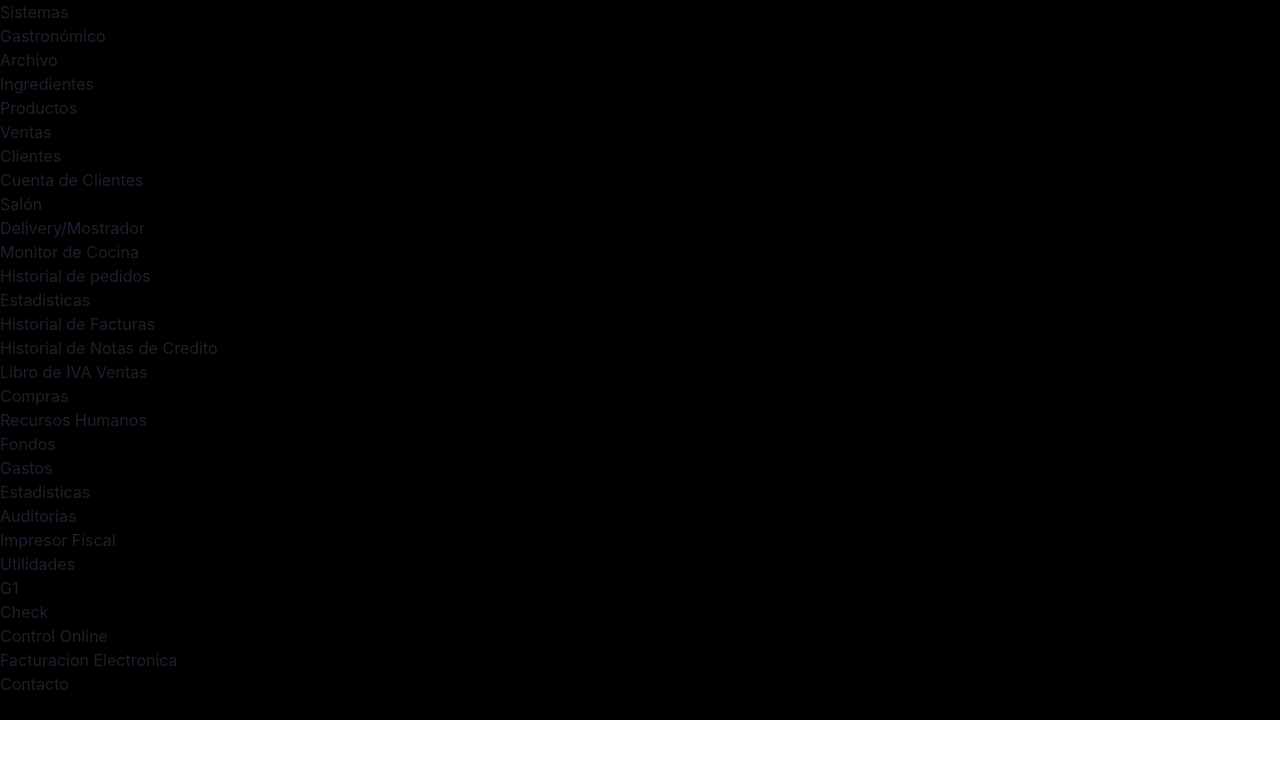
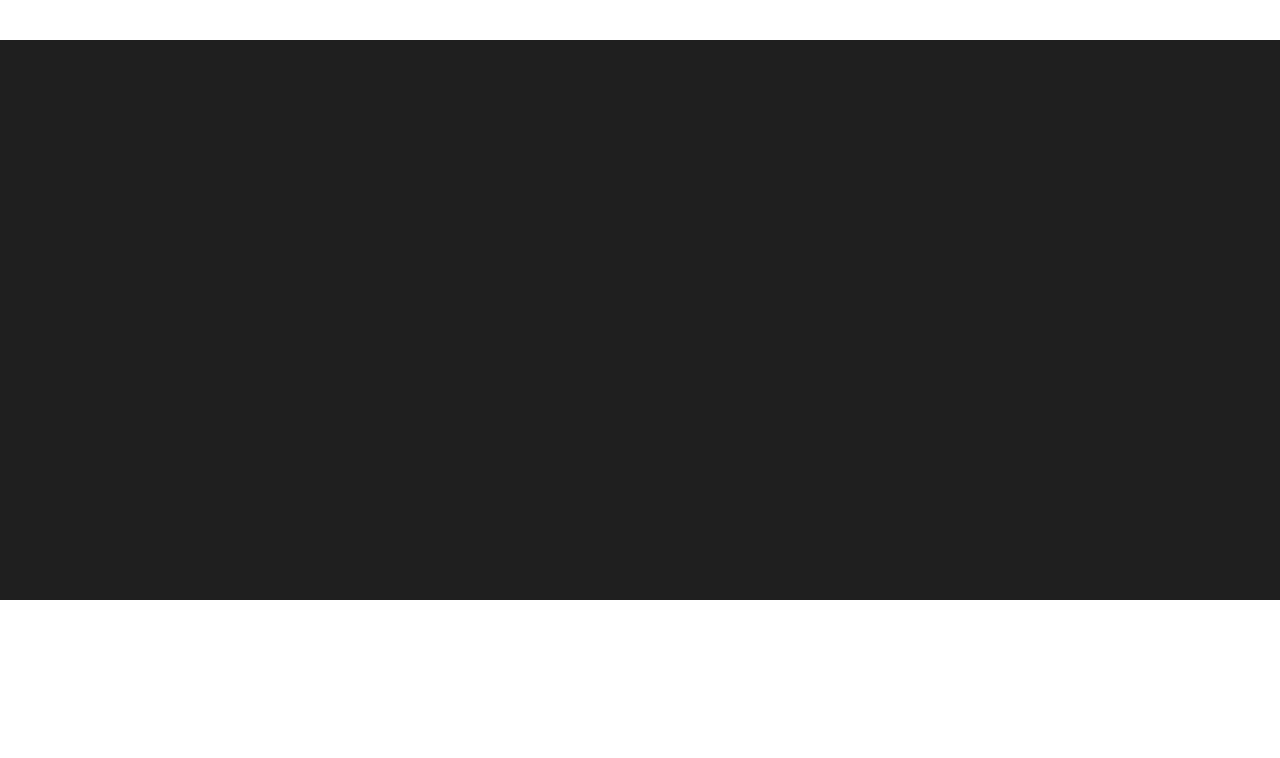
Before and after one commit to pabloVieyra/nucleo-wiki, a Next.js app: page / in a window 1280 px wide. Shown: the top 758 px of the page. Built offline with nearby package versions, Linux system fonts and the light colour scheme.

Commit message:
Cambios en el home

```diff
--- a/components/Home/HomePage.module.css
+++ b/components/Home/HomePage.module.css
@@ -11,6 +11,7 @@
     padding-bottom: 70px;
     overflow: hidden;
     margin-top: 40px;
+    background-color:#1F1F1F ;
 
 }
 
--- a/pages/index.js
+++ b/pages/index.js
@@ -7,7 +7,6 @@ import HomePage from "../components/Home/HomePage";
 export default function Home() {
   return (
     <Stack>
-      <NavBar />
       <HomePage />
     </Stack>
   );
```
